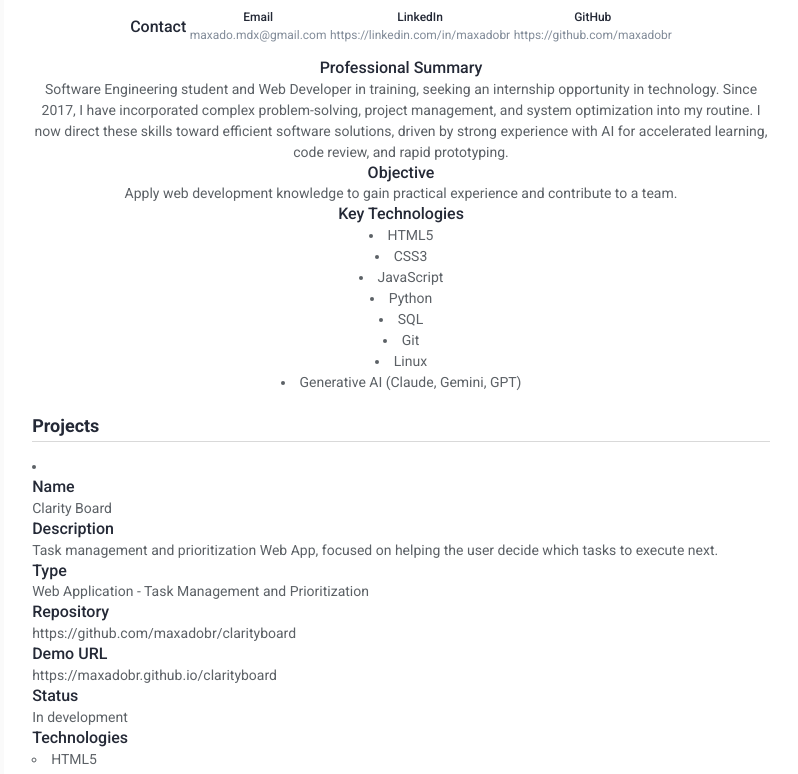
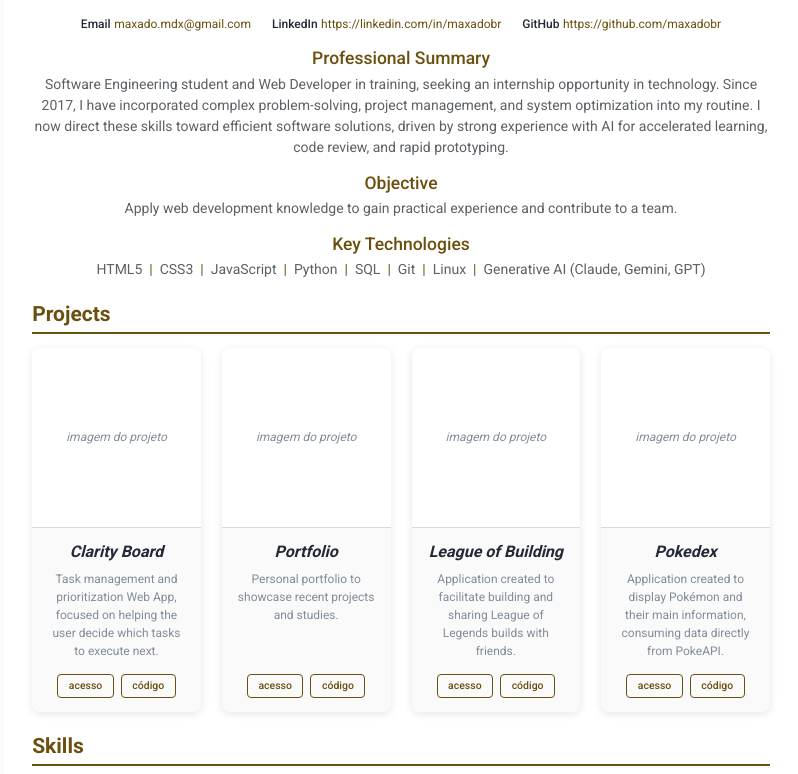
Before and after one commit to maxadobr/curriculum-dev, a plain HTML site: page index.html in a window 1280 px wide. Shown: the part 80-854 px from the top of the page, without its empty margins (239-1037 px from the left). Drawn offline with nearby package versions, Linux system fonts and the light colour scheme.

Commit message:
feat: style projects and presentation

```diff
--- a/css/global.css
+++ b/css/global.css
@@ -15,7 +15,9 @@
     --text-primary: #b3b1ad;
     --text-secondary: #8a8986;
     --text-heading: #e6e1cf;
-    --accent-orange: #ff8f40;
+    --accent-coffee: #c9a227;
+    --accent-coffee-light: #dbb73a;
+    --accent-coffee-dark: #a68518;
     --accent-blue: #59c2ff;
     --accent-green: #aad94c;
     --accent-purple: #d2a6ff;
@@ -53,7 +55,9 @@
         --text-primary: #5c6166;
         --text-secondary: #828c99;
         --text-heading: #242936;
-        --accent-orange: #ff8f40;
+        --accent-coffee: #6b4f0f;
+        --accent-coffee-light: #8B6914;
+        --accent-coffee-dark: #4a3609;
         --accent-blue: #399ee6;
         --accent-green: #86b300;
         --accent-purple: #a37acc;
@@ -78,31 +82,59 @@ body {
     min-height: 100vh;
 }
 
-/* Headings */
+/* Headings - Hierarchical styling */
 h1,
 h2,
 h3,
 h4,
 h5,
 h6 {
-    color: var(--text-heading);
+    font-family: 'Roboto', sans-serif;
     line-height: var(--line-height-heading);
     font-weight: 500;
 }
 
+/* h1 - Most prominent, special font */
 h1 {
-    font-size: var(--font-size-h1);
+    font-family: 'Playfair Display', Georgia, serif;
+    font-size: 2rem;
     font-weight: 700;
+    color: var(--accent-coffee-dark);
 }
 
+/* h2 - High contrast */
 h2 {
-    font-size: var(--font-size-h2);
+    font-size: 1.5rem;
     font-weight: 600;
+    color: var(--accent-coffee);
 }
 
+/* h3 - Medium-high contrast */
 h3 {
-    font-size: var(--font-size-lg);
+    font-size: 1.25rem;
     font-weight: 500;
+    color: var(--accent-coffee);
+}
+
+/* h4 - Medium contrast */
+h4 {
+    font-size: 1.1rem;
+    font-weight: 500;
+    color: var(--accent-coffee-light);
+}
+
+/* h5 - Lower contrast */
+h5 {
+    font-size: 1rem;
+    font-weight: 500;
+    color: var(--text-heading);
+}
+
+/* h6 - Lowest contrast */
+h6 {
+    font-size: 0.9rem;
+    font-weight: 500;
+    color: var(--text-secondary);
 }
 
 /* Links */
--- a/css/style.css
+++ b/css/style.css
@@ -24,15 +24,18 @@
 }
 
 #name {
-  font-size: var(--font-size-h1);
-  color: var(--text-heading);
+  font-family: 'Playfair Display', Georgia, serif;
+  font-size: 2rem;
+  font-weight: 600;
+  color: var(--accent-coffee);
   margin-bottom: var(--spacing-sm);
+  letter-spacing: 0.05em;
 }
 
 .divider {
-  width: 60px;
+  width: 80px;
   height: 3px;
-  background: linear-gradient(90deg, var(--accent-orange), var(--accent-blue));
+  background: linear-gradient(90deg, var(--accent-coffee-dark), var(--accent-coffee), var(--accent-coffee-light));
   margin: var(--spacing-sm) auto;
   border-radius: 2px;
 }
@@ -46,10 +49,10 @@
 }
 
 section h2 {
-  color: var(--text-heading);
+  color: var(--accent-coffee);
   margin-bottom: var(--spacing-md);
   padding-bottom: var(--spacing-xs);
-  border-bottom: 1px solid var(--divider-color);
+  border-bottom: 2px solid var(--accent-coffee);
 }
 
 .text-center {
@@ -68,15 +71,54 @@ section h2 {
   display: flex;
   flex-wrap: wrap;
   justify-content: center;
-  gap: var(--spacing-sm) var(--spacing-md);
+  gap: var(--spacing-sm) var(--spacing-lg);
   font-size: var(--font-size-sm);
   color: var(--text-secondary);
 }
 
-#contact-compact-list>* {
+/* Hide the "contact" label */
+#contact-compact-list>.contact>h3 {
+  display: none;
+}
+
+/* Style contact container */
+#contact-compact-list>.contact {
+  display: flex;
+  flex-wrap: wrap;
+  justify-content: center;
+  gap: var(--spacing-sm) var(--spacing-lg);
+}
+
+/* Style each contact item (email, linkedin, github) */
+#contact-compact-list>.contact>div {
   display: inline-flex;
   align-items: center;
   gap: var(--spacing-xs);
+}
+
+/* Style the contact labels (E-mail, LinkedIn, GitHub) */
+#contact-compact-list>.contact>div>h4 {
+  font-size: var(--font-size-sm);
+  font-weight: 500;
+  color: var(--text-heading);
+  margin: 0;
+}
+
+/* Style the contact values (links/text) */
+#contact-compact-list>.contact>div>p,
+#contact-compact-list>.contact>div>ul {
+  margin: 0;
+  font-size: var(--font-size-sm);
+  color: var(--accent-coffee);
+}
+
+#contact-compact-list>.contact>div>ul {
+  list-style: none;
+  padding: 0;
+}
+
+#contact-compact-list>.contact>div>ul li {
+  display: inline;
 }
 
 /* ==========================================
@@ -91,6 +133,33 @@ section h2 {
   max-width: 100%;
   color: var(--text-primary);
   line-height: var(--line-height-base);
+}
+
+/* More space between headings */
+#about-me-container h3,
+#about-me-container h4 {
+  margin-top: var(--spacing-md);
+  margin-bottom: var(--spacing-xs);
+}
+
+/* keyTechnologies list - inline with pipe separators */
+#about-me-container .keyTechnologies ul {
+  list-style: none;
+  padding: 0;
+  display: flex;
+  flex-wrap: wrap;
+  justify-content: center;
+  gap: 0;
+}
+
+#about-me-container .keyTechnologies ul li {
+  display: inline;
+}
+
+#about-me-container .keyTechnologies ul li:not(:last-child)::after {
+  content: "|";
+  color: var(--accent-coffee);
+  padding: 0 0.5em;
 }
 
 /* ==========================================
@@ -113,24 +182,106 @@ section h2 {
 }
 
 /* ==========================================
-   PROJECT ITEMS
+   PROJECT ITEMS - Card Grid Style
    ========================================== */
 
-.project-item {
-  padding: var(--spacing-md);
-  border-left: 3px solid var(--accent-orange);
-  background-color: var(--bg-primary);
+.projects-grid {
+  display: grid;
+  grid-template-columns: repeat(auto-fit, minmax(280px, 1fr));
+  gap: var(--spacing-lg);
 }
 
-.project-item h3 {
-  color: var(--accent-orange);
-  margin-bottom: var(--spacing-xs);
+.project-card {
+  display: flex;
+  flex-direction: column;
+  background-color: var(--bg-primary);
+  border-radius: 8px;
+  overflow: hidden;
+  box-shadow: 0 2px 8px rgba(0, 0, 0, 0.1);
+  transition: transform 0.2s ease, box-shadow 0.2s ease;
 }
 
-.project-item p {
+.project-card:hover {
+  transform: translateY(-4px);
+  box-shadow: 0 4px 16px rgba(0, 0, 0, 0.15);
+}
+
+/* Image placeholder area */
+.project-image {
+  width: 100%;
+  height: 180px;
+  background-color: var(--bg-secondary);
+  display: flex;
+  align-items: center;
+  justify-content: center;
+  border-bottom: 1px solid var(--divider-color);
+}
+
+.project-image img {
+  width: 100%;
+  height: 100%;
+  object-fit: cover;
+}
+
+.project-image-placeholder {
   color: var(--text-secondary);
   font-size: var(--font-size-sm);
-  margin-top: var(--spacing-xs);
+  font-style: italic;
+}
+
+/* Card content */
+.project-content {
+  padding: var(--spacing-md);
+  text-align: center;
+  flex: 1;
+  display: flex;
+  flex-direction: column;
+}
+
+.project-card h3 {
+  color: var(--text-heading);
+  font-size: var(--font-size-lg);
+  margin-bottom: var(--spacing-sm);
+  font-style: italic;
+  font-weight: 600;
+}
+
+.project-card .project-description {
+  color: var(--text-secondary);
+  font-size: var(--font-size-sm);
+  line-height: 1.5;
+  flex: 1;
+  margin-bottom: var(--spacing-md);
+}
+
+/* Action buttons */
+.project-actions {
+  display: flex;
+  flex-direction: row;
+  justify-content: center;
+  gap: var(--spacing-sm);
+  margin-top: auto;
+}
+
+.project-btn {
+  display: inline-block;
+  padding: 0.25rem 0.75rem;
+  border: 1px solid var(--accent-coffee);
+  color: var(--accent-coffee);
+  text-decoration: none;
+  font-size: 0.75rem;
+  font-weight: 500;
+  text-align: center;
+  transition: all 0.2s ease;
+  border-radius: 4px;
+  text-transform: lowercase;
+}
+
+.project-btn:hover {
+  background-color: var(--accent-coffee);
+  color: white;
+  transform: translateY(-1px);
+  box-shadow: 0 2px 4px rgba(0, 0, 0, 0.15);
 }
 
 /* ==========================================
@@ -288,7 +439,7 @@ section h2 {
   }
 
   .projects-grid {
-    grid-template-columns: 1fr;
+    grid-template-columns: repeat(4, 1fr);
   }
 }
 
@@ -338,7 +489,7 @@ section h2 {
   }
 
   /* Keep accent colors subtle */
-  .project-item,
+  .project-card,
   .education-item,
   .experience-item,
   .professional-skill-item {
@@ -346,7 +497,7 @@ section h2 {
   }
 
   /* Simplify backgrounds */
-  .project-item,
+  .project-card,
   .skill-item,
   .education-item,
   .experience-item,
--- a/index.html
+++ b/index.html
@@ -9,7 +9,9 @@
     <link rel="stylesheet" href="./css/style.css">
     <link rel="preconnect" href="https://fonts.googleapis.com">
     <link rel="preconnect" href="https://fonts.gstatic.com" crossorigin>
-    <link href="https://fonts.googleapis.com/css2?family=Roboto:wght@300;400;500;700&display=swap" rel="stylesheet">
+    <link
+        href="https://fonts.googleapis.com/css2?family=Playfair+Display:wght@400;500;600;700&family=Roboto:wght@300;400;500;700&display=swap"
+        rel="stylesheet">
     <link rel="stylesheet" href="https://cdnjs.cloudflare.com/ajax/libs/font-awesome/6.4.0/css/all.min.css">
 </head>
 
--- a/js/main.js
+++ b/js/main.js
@@ -49,12 +49,38 @@ function jsonToHtml(piece, depth = 3, ...ignoreKeys) {
   return "";
 }
 
+function renderProjects(projects) {
+  const projectsHtml = projects.map(project => {
+    const imageHtml = project.image
+      ? `<img src="${project.image}" alt="${project.name}">`
+      : `<span class="project-image-placeholder">imagem do projeto</span>`;
+
+    return `
+      <article class="project-card">
+        <div class="project-image">
+          ${imageHtml}
+        </div>
+        <div class="project-content">
+          <h3>${project.name}</h3>
+          <p class="project-description">${project.description}</p>
+          <div class="project-actions">
+            ${project.demoUrl ? `<a href="${project.demoUrl}" class="project-btn" target="_blank" rel="noopener noreferrer">acesso</a>` : ''}
+            ${project.repository ? `<a href="${project.repository}" class="project-btn" target="_blank" rel="noopener noreferrer">código</a>` : ''}
+          </div>
+        </div>
+      </article>
+    `;
+  }).join('');
+
+  document.getElementById('projects-list').innerHTML = projectsHtml;
+}
+
 function renderResume(data) {
   document.getElementById('name').textContent = data.personalInfo.fullName;
   document.getElementById('contact-compact-list').innerHTML = jsonToHtml(data.personalInfo, 3, 'fullName', 'year', 'month', 'location');
   document.getElementById('about-me-container').innerHTML = jsonToHtml(data.aboutMe);
 
-  document.getElementById('projects-list').innerHTML = jsonToHtml(data.projects);
+  renderProjects(data.projects);
   document.getElementById('skills-list').innerHTML = jsonToHtml(data.skills);
   document.getElementById('education-list').innerHTML = jsonToHtml(data.education);
   document.getElementById('experience-list').innerHTML = jsonToHtml(data.experience);
```
